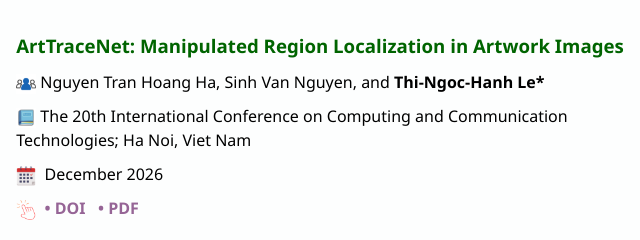
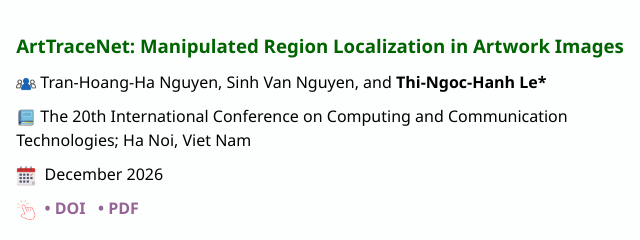
Before and after one commit to LeHanhcs/LeHanhcs.github.io, a plain HTML site: page publication.html in a window 1280 px wide. Shown: the part 189-429 px from the top of the page, 631-1271 px from the left. Drawn offline with nearby package versions, Linux system fonts and the light colour scheme.

Commit message:
Update publication.html

```diff
--- a/publication.html
+++ b/publication.html
@@ -162,7 +162,7 @@ function topFunction() {
 
             <td width="850px">
               <justify><h4 style="color:darkgreen;font-size:14.0pt; font-weight: bold">ArtTraceNet: Manipulated Region Localization in Artwork Images</h4>
-                <h6><img src="./imgs/author_icon.jpg" width="20" height="20">&nbsp;Nguyen Tran Hoang Ha, Sinh Van Nguyen, and <b>Thi-Ngoc-Hanh Le*</b></h6>
+                <h6><img src="./imgs/author_icon.jpg" width="20" height="20">&nbsp;Tran-Hoang-Ha Nguyen, Sinh Van Nguyen, and <b>Thi-Ngoc-Hanh Le*</b></h6>
                 <h6><img src="./imgs/journal_icon.jpg" width="20" height="20">&nbsp;The 20th International Conference on Computing and Communication Technologies; Ha Noi, Viet Nam</h6>
                 <h6><img src="./imgs/date_icon.png" width="20" height="20">&nbsp; December 2026 </h6>
                  <h6 style="color:rgb(150, 101, 150); font-weight: bold"><img src="./imgs/link_icon.png" width="20" height="20">&nbsp;
```
